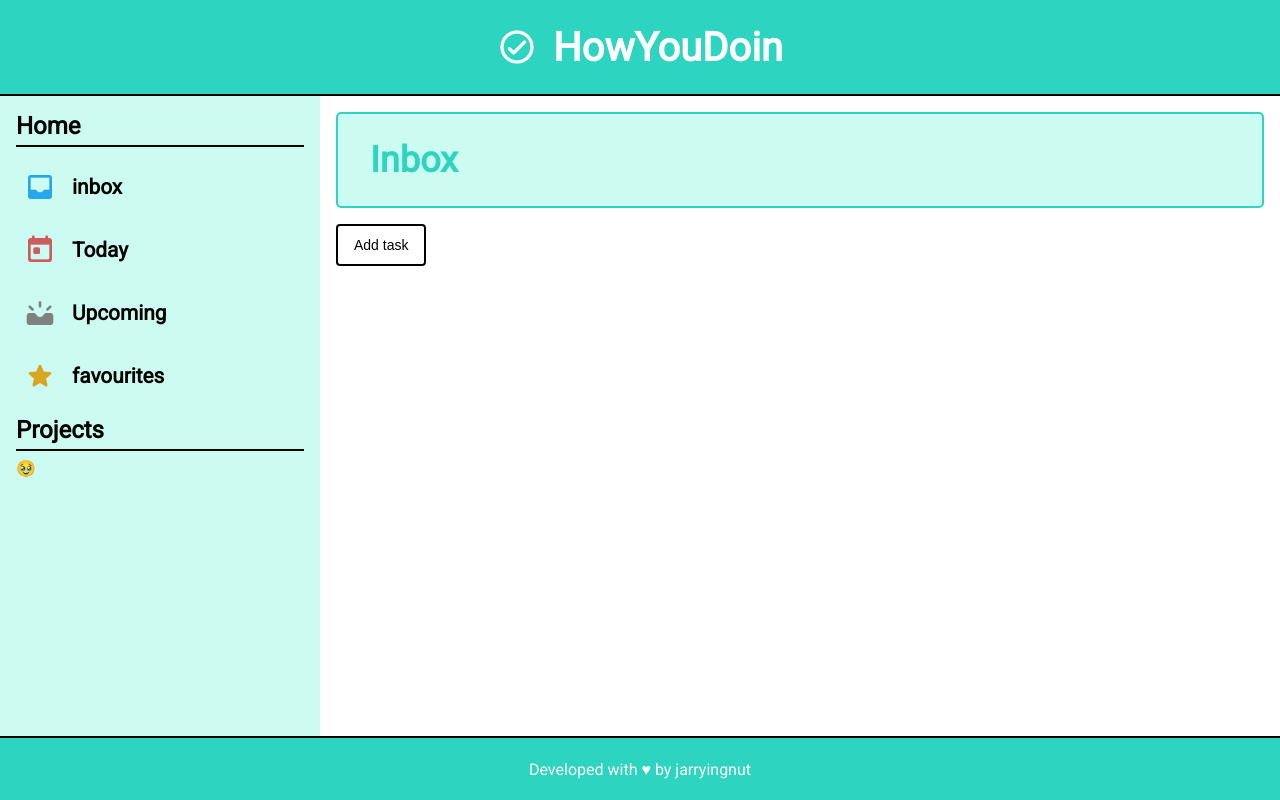
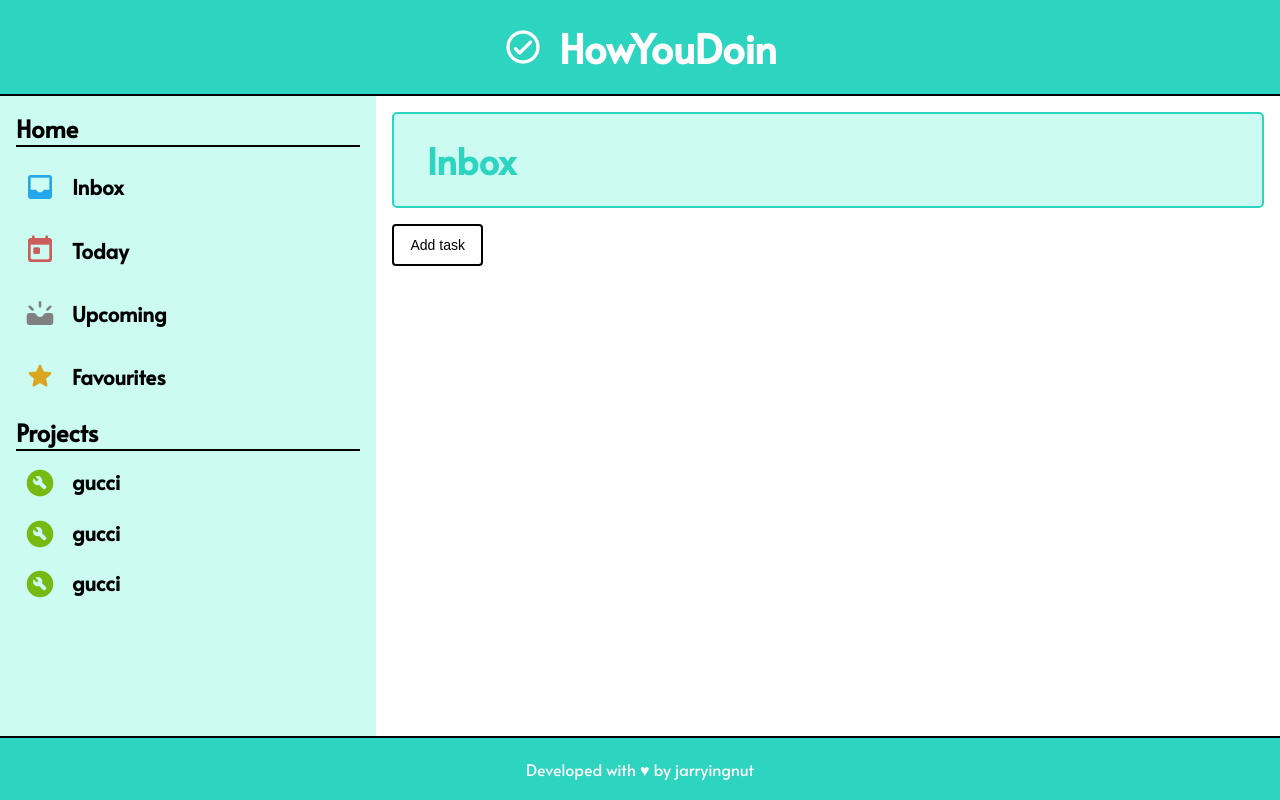
Before and after one commit to growindiedev/howyoudoin, a website built with webpack: page src/index.html in a window 1280 px wide. Built offline with nearby package versions, Linux system fonts and the light colour scheme.

Commit message:
style sidebar projects section

```diff
--- a/src/index.html
+++ b/src/index.html
@@ -15,7 +15,7 @@
       <div class="home-container">
         <div class="home-item">
           <span class="material-icons-round inbox">inbox</span>
-          <span class="home-item-text">inbox</span>
+          <span class="home-item-text">Inbox</span>
         </div>
         <div class="home-item">
           <span class="material-icons-round today">today</span>
@@ -27,13 +27,25 @@
         </div>
         <div class="home-item">
           <span class="material-icons-round favourites">star</span>
-          <span class="home-item-text">favourites</span>
+          <span class="home-item-text">Favourites</span>
         </div>
+
 
       </div>
       <div class="projects-heading">Projects</div>
       <div class="projects-container">
-        <span>🥹</span>
+        <div class="projects-item">
+          <span class="material-icons-round project-icon">build_circle</span>
+          <span class="project-item-text">gucci</span>
+        </div>
+        <div class="projects-item">
+          <span class="material-icons-round project-icon">build_circle</span>
+          <span class="project-item-text">gucci</span>
+        </div>
+        <div class="projects-item">
+          <span class="material-icons-round project-icon">build_circle</span>
+          <span class="project-item-text">gucci</span>
+        </div>
       </div>
     </div>
     <div class="main-view">
--- a/src/style.scss
+++ b/src/style.scss
@@ -1,4 +1,3 @@
-@import url('https://fonts.googleapis.com/css2?family=Press+Start+2P&family=Roboto:wght@300;400&display=swap');
 
 * {
   box-sizing: border-box;
@@ -8,16 +7,16 @@
 
 body {
   display: grid;
-  grid-template-columns: 2fr 6fr;
+  grid-template-columns: 2.5fr 6fr;
   grid-template-rows: 1.5fr 10fr 1fr;
   height: 100vh;
-  font-family: Roboto, ariel;
+  font-family: 'Alata', sans-serif;
+
 
   * {
     display: block;
    }
 }
-
 
 .header {
   font-size: 2.5rem;
@@ -49,10 +48,22 @@ body {
   // > *  {
   //   border: 1px solid red;
   // }
-  .home-container, .projects-container {
+  .home-container {
     display: grid;
-    grid-template-rows: repeat(4, 1fr);
+    //grid-template-rows: repeat(4, 1fr);
+    grid-template-rows: repeat(auto-fit, minmax(3rem, 1fr));
+    overflow-y: scroll;
     //gap: 0.5rem;
+  }
+
+  .projects-container {
+    display: grid;
+    //grid-template-rows: repeat(4, 1fr);
+    grid-template-rows: repeat(auto-fill, minmax(3rem, 1fr));
+    overflow-y: scroll;
+    //gap: 0.5rem;
+  }
+
   .home-item, .projects-item {
     // border: 2px solid #000;
     // border-radius: 5px;
@@ -63,8 +74,12 @@ body {
     display: flex;
     cursor: pointer;
     //border: 1px solid red;
+    //align-items: center;
+    gap: 1rem;
+  }
+
+  .home-item {
     align-items: center;
-      gap: 1rem;
   }
 
   .inbox {
@@ -83,10 +98,12 @@ body {
     color: goldenrod;
   }
 
-    .inbox, .today, .upcoming, .favourites {
-      font-size: 2rem;
+  .project-icon {
+    color: rgb(118, 186, 17);
   }
 
+  .inbox, .today, .upcoming, .favourites, .project-icon {
+    font-size: 2rem;
   }
 
 
@@ -144,6 +161,8 @@ body {
 
 .todo-container {
   padding-bottom: 0;
+  font-size: 1.1rem;
+
   .todo-item {
     border: 2px solid #000;
     border-radius: 5px;
```
Lines whose indentation alone changed are shown as unchanged.
